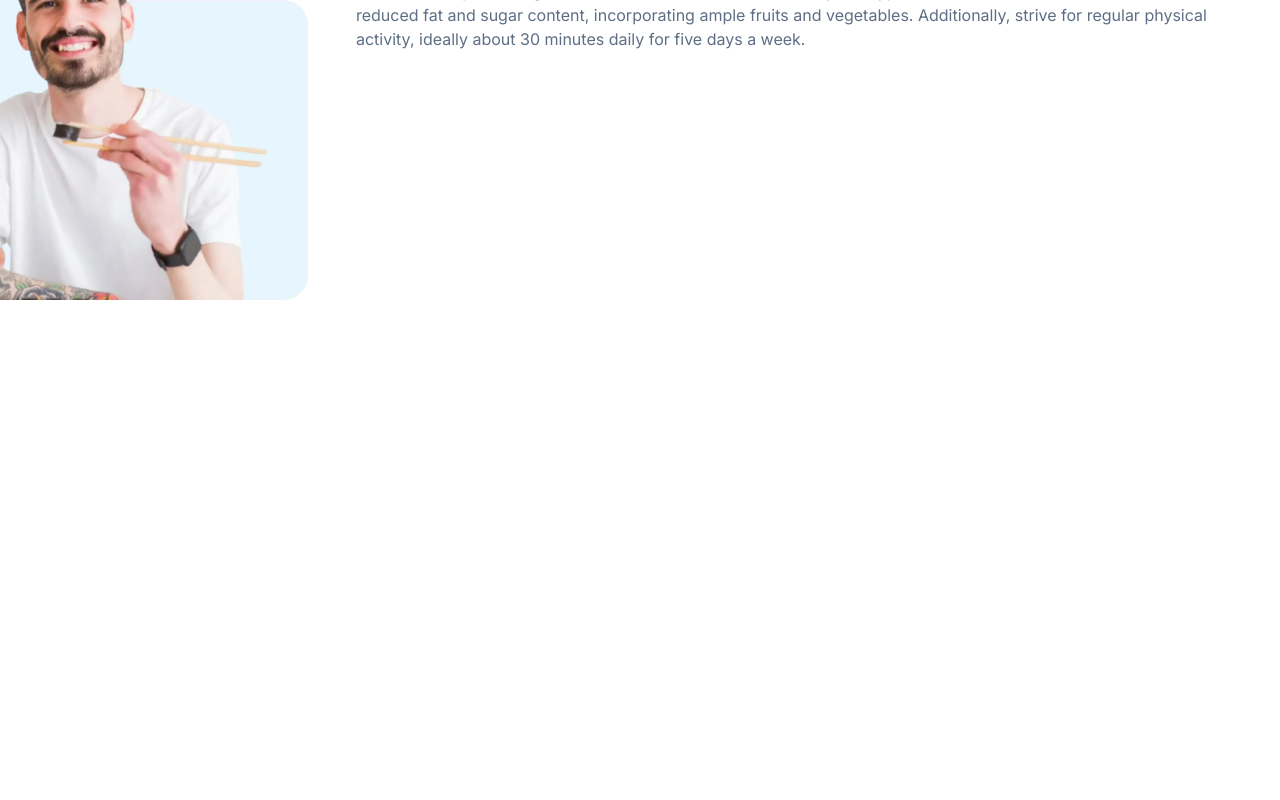
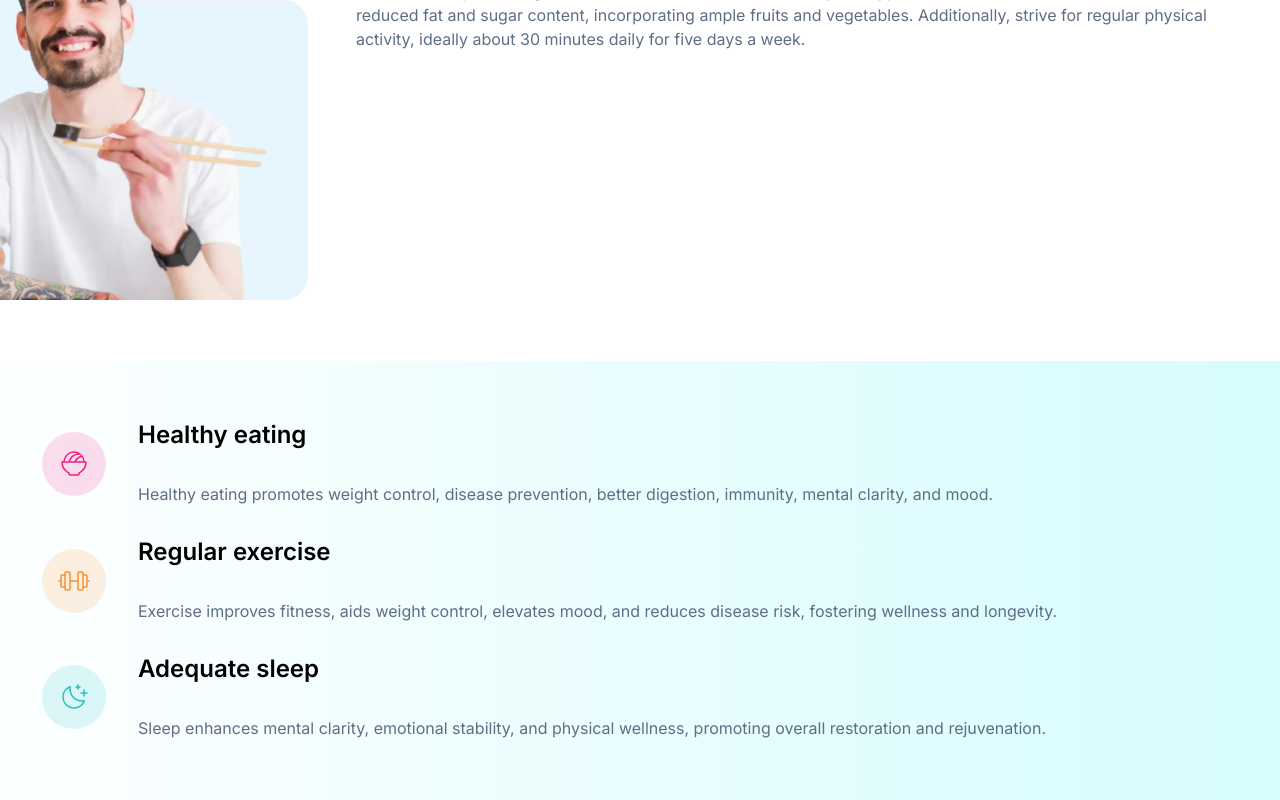
Before and after one commit to frontend-rustyff12/21-bmi-calculator, a React (Vite) app: page / in a window 1280 px wide. Shown: the part 980-1780 px from the top of the page. Before the commit the page ends 1280 px from the top, so only its background shows below. Built offline with nearby package versions, Linux system fonts and the light colour scheme.

Commit message:
Facts section layout

```diff
--- a/src/App.jsx
+++ b/src/App.jsx
@@ -1,10 +1,12 @@
 import Hero from "./components/Hero";
 import Info from "./components/Info";
+import Facts from "./components/Facts";
 function App() {
   return (
     <div className="site-wrapper">
       <Hero />
       <Info />
+      <Facts />
     </div>
   );
 }
--- a/src/components/FactCard.jsx
+++ b/src/components/FactCard.jsx
@@ -1,7 +1,11 @@
-export default function FactCard() {
+export default function FactCard({ title, description, img }) {
   return (
-    <>
-      <h2>FactCard goes here</h2>
-    </>
+    <article className="fact-card">
+      <img src={img} alt="" />
+      <div>
+        <h3>{title}</h3>
+        <p>{description}</p>
+      </div>
+    </article>
   );
 }
--- a/src/components/Facts.jsx
+++ b/src/components/Facts.jsx
@@ -1,7 +1,17 @@
+import FactCard from "./FactCard";
+import { factsData } from "../data/data";
+
 export default function Facts() {
   return (
-    <>
-      <h2>Facts go here</h2>
-    </>
+    <section className="facts-section">
+      {factsData.map((item, index) => (
+        <FactCard
+          title={item.title}
+          description={item.description}
+          key={index}
+          img={item.img}
+        />
+      ))}
+    </section>
   );
 }
--- /dev/null
+++ b/src/data/data.js
@@ -0,0 +1,20 @@
+export const factsData = [
+  {
+    title: "Healthy eating",
+    description:
+      "Healthy eating promotes weight control, disease prevention, better digestion, immunity, mental clarity, and mood.",
+    img: "/icon-eating.svg",
+  },
+  {
+    title: "Regular exercise",
+    description:
+      "Exercise improves fitness, aids weight control, elevates mood, and reduces disease risk, fostering wellness and longevity.",
+    img: "/icon-exercise.svg",
+  },
+  {
+    title: "Adequate sleep",
+    description:
+      "Sleep enhances mental clarity, emotional stability, and physical wellness, promoting overall restoration and rejuvenation.",
+    img: "/icon-sleep.svg",
+  },
+];
--- a/src/index.css
+++ b/src/index.css
@@ -300,6 +300,32 @@ form h3 {
   flex-direction: column;
   gap: 2rem;
 }
+
+/* Facts */
+.facts-section {
+  background: #d6fcfe;
+  background: linear-gradient(
+    270deg,
+    rgba(214, 252, 254, 1) 0%,
+    rgba(253, 255, 255, 1) 100%
+  );
+  display: flex;
+  flex-direction: column;
+  gap: 2rem;
+  padding: 3.5rem 1.5rem;
+}
+
+.fact-card,
+.fact-card div {
+  display: flex;
+  flex-direction: column;
+  gap: 2rem;
+}
+
+.fact-card img {
+  width: 64px;
+}
+
 @media screen and (min-width: 768px) {
   /* Hero */
   .hero {
@@ -345,6 +371,16 @@ form h3 {
   .info-content-text {
     margin: 0rem;
     gap: 2rem;
+  }
+
+  /* Facts */
+  .facts-section {
+    padding: 3.75rem 2.625rem;
+  }
+
+  .fact-card {
+    flex-direction: row;
+    align-items: center;
   }
 }
 @media screen and (min-width: 1440px) {
@@ -434,7 +470,22 @@ form h3 {
     margin-bottom: 3rem;
   }
 
-  /* .info-content-text p {
+  /* Facts */
+  .facts-section {
+    padding: 3.75rem 2.625rem;
+    display: grid;
+    grid-template-columns: repeat(3, 1fr);
+    margin-right: 1.5rem;
+    border-radius: 35px;
+  }
 
-  } */
+  .fact-card {
+    flex-direction: column;
+    align-items: start;
+    gap: 3rem;
+  }
+
+  .fact-card div {
+    gap: 1.5rem;
+  }
 }
```
